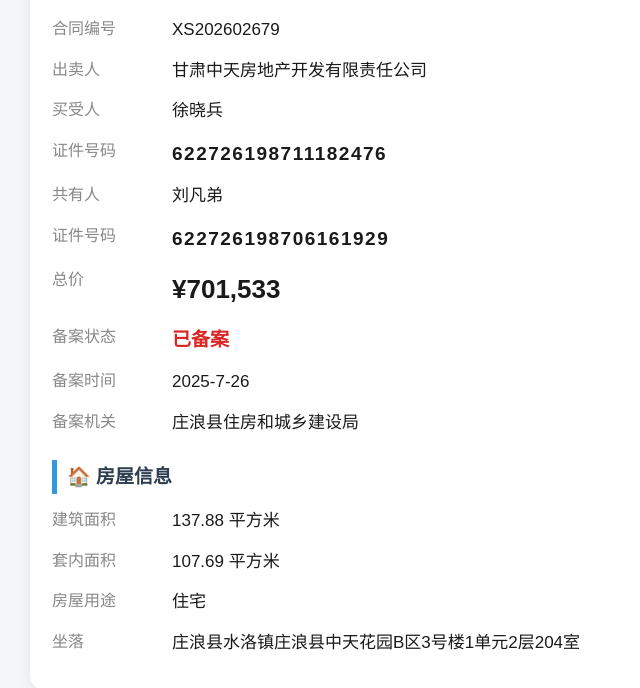
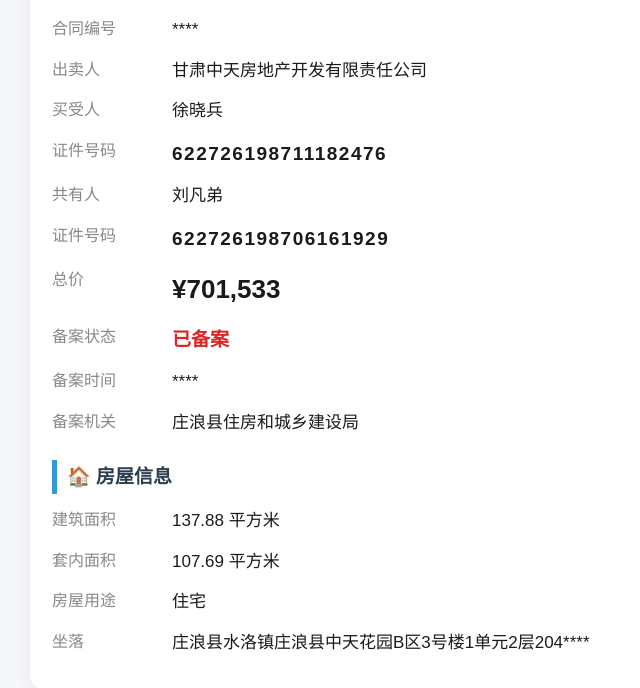
Before and after one commit to xingkong576/contract-qr, a plain HTML site: page xs202602679.html in a window 1280 px wide. Shown: the part 82-770 px from the top of the page, without its empty margins (250-890 px from the left). Drawn offline with Linux system fonts and the light colour scheme.

Commit message:
Remove sensitive info from xs202602679.html

```diff
--- a/xs202602679.html
+++ b/xs202602679.html
@@ -3,7 +3,7 @@
 <head>
 <meta charset="UTF-8">
 <meta name="viewport" content="width=device-width,initial-scale=1.0">
-<title>合同详情 XS202602679</title>
+<title>合同详情 ****</title>
 <style>
 *{box-sizing:border-box;margin:0;padding:0}
 body{font-family:"PingFang SC","Microsoft YaHei",sans-serif;background:#f5f6fa;padding:14px;font-size:17px;line-height:1.8}
@@ -22,7 +22,7 @@
 <body>
 <div class="card">
   <h1>📋 合同详情</h1>
-  <div class="row"><span class="label">合同编号</span><span class="value">XS202602679</span></div>
+  <div class="row"><span class="label">合同编号</span><span class="value">****</span></div>
   <div class="row"><span class="label">出卖人</span><span class="value">甘肃中天房地产开发有限责任公司</span></div>
   <div class="row"><span class="label">买受人</span><span class="value">徐晓兵</span></div>
   <div class="row"><span class="label">证件号码</span><span class="value id">622726198711182476</span></div>
@@ -30,13 +30,13 @@
   <div class="row"><span class="label">证件号码</span><span class="value id">622726198706161929</span></div>
   <div class="row"><span class="label">总价</span><span class="value price">¥701,533</span></div>
   <div class="row"><span class="label">备案状态</span><span class="value badge">已备案</span></div>
-  <div class="row"><span class="label">备案时间</span><span class="value">2025-7-26</span></div>
+  <div class="row"><span class="label">备案时间</span><span class="value">****</span></div>
   <div class="row"><span class="label">备案机关</span><span class="value">庄浪县住房和城乡建设局</span></div>
   <h2>🏠 房屋信息</h2>
   <div class="row"><span class="label">建筑面积</span><span class="value">137.88 平方米</span></div>
   <div class="row"><span class="label">套内面积</span><span class="value">107.69 平方米</span></div>
   <div class="row"><span class="label">房屋用途</span><span class="value">住宅</span></div>
-  <div class="row"><span class="label">坐落</span><span class="value addr">庄浪县水洛镇庄浪县中天花园B区3号楼1单元2层204室</span></div>
+  <div class="row"><span class="label">坐落</span><span class="value addr">庄浪县水洛镇庄浪县中天花园B区3号楼1单元2层204****</span></div>
 </div>
 </body>
 </html>
```
